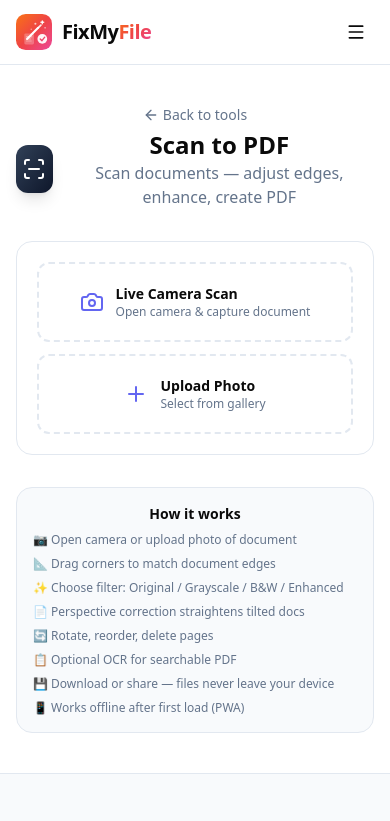
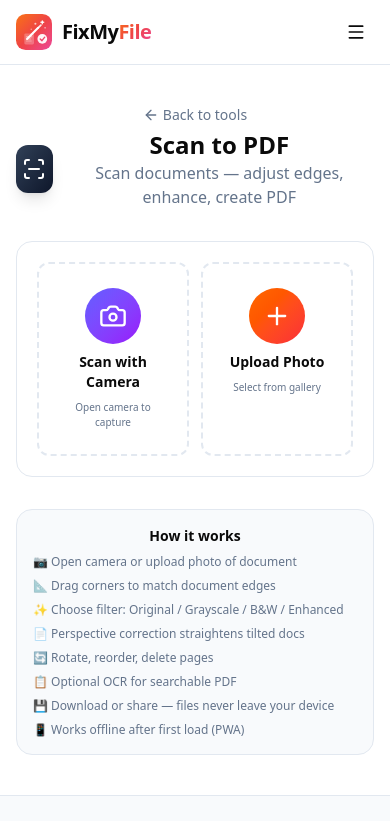
Before and after one commit to abinas94/fixmyfile, a Next.js app: page /tools/scan-to-pdf in a window 390 px wide. Shown: the top 821 px of the page. Built offline with nearby package versions, Linux system fonts and the light colour scheme.

Commit message:
Scan to PDF: full-screen camera on mobile, bigger capture button, prominent scan/upload buttons

```diff
--- a/src/app/tools/scan-to-pdf/page.tsx
+++ b/src/app/tools/scan-to-pdf/page.tsx
@@ -341,15 +341,24 @@ export default function ScanToPDF() {
 
       {/* ===== CAMERA VIEW ===== */}
       {showCamera && (
-        <div className="rounded-2xl border border-[var(--border)] overflow-hidden bg-black">
-          <video ref={videoRef} className="w-full max-h-[60vh] object-contain" playsInline muted autoPlay />
-          <div className="flex justify-center gap-4 p-4 bg-[var(--card)]">
-            <button onClick={captureFrame} disabled={!cameraReady}
-              className="w-16 h-16 rounded-full bg-white border-4 border-[var(--primary)] hover:scale-110 active:scale-90 transition-transform disabled:opacity-50" />
+        <div className="fixed inset-0 z-50 bg-black flex flex-col">
+          <video ref={videoRef} className="flex-1 w-full object-cover" playsInline muted autoPlay />
+          {/* Capture controls — bottom */}
+          <div className="absolute bottom-0 left-0 right-0 pb-8 pt-4 flex items-center justify-center gap-6 bg-gradient-to-t from-black/80 to-transparent">
             <button onClick={stopCamera}
-              className="px-4 py-2 rounded-xl bg-red-500 text-white text-sm font-medium self-center">
+              className="px-5 py-2.5 rounded-full bg-white/20 backdrop-blur text-white text-sm font-medium">
               Cancel
             </button>
+            <button onClick={captureFrame} disabled={!cameraReady}
+              className="w-18 h-18 rounded-full bg-white border-4 border-indigo-400 shadow-lg hover:scale-110 active:scale-90 transition-transform disabled:opacity-50"
+              style={{ width: "72px", height: "72px" }} />
+            <div className="w-16" /> {/* Spacer for centering */}
+          </div>
+          {/* Guide text */}
+          <div className="absolute top-12 left-0 right-0 text-center">
+            <p className="text-white/80 text-sm font-medium bg-black/30 inline-block px-4 py-1.5 rounded-full backdrop-blur">
+              Position document in frame & tap capture
+            </p>
           </div>
         </div>
       )}
@@ -420,22 +429,22 @@ export default function ScanToPDF() {
       {/* ===== CAPTURE BUTTONS ===== */}
       {!editingImage && !showCamera && (
         <div className="p-5 rounded-2xl border border-[var(--border)] bg-[var(--card)]">
-          <div className="grid grid-cols-1 sm:grid-cols-2 gap-3">
+          <div className="grid grid-cols-2 gap-3">
             <button onClick={startCamera}
-              className="flex items-center justify-center gap-3 p-5 rounded-xl border-2 border-dashed border-[var(--border)] hover:border-[var(--primary)] hover:bg-[var(--muted)] transition-all">
-              <Camera className="w-6 h-6 text-[var(--primary)]" />
-              <div className="text-left">
-                <p className="font-semibold text-sm">Live Camera Scan</p>
-                <p className="text-xs text-[var(--muted-foreground)]">Open camera & capture document</p>
+              className="flex flex-col items-center gap-2 p-6 rounded-xl border-2 border-dashed border-[var(--border)] hover:border-[var(--primary)] hover:bg-[var(--muted)] transition-all">
+              <div className="w-14 h-14 rounded-full bg-gradient-to-br from-indigo-500 to-purple-600 flex items-center justify-center">
+                <Camera className="w-7 h-7 text-white" />
               </div>
+              <p className="font-semibold text-sm text-center">Scan with Camera</p>
+              <p className="text-[10px] text-[var(--muted-foreground)] text-center">Open camera to capture</p>
             </button>
             <button onClick={() => fileInputRef.current?.click()}
-              className="flex items-center justify-center gap-3 p-5 rounded-xl border-2 border-dashed border-[var(--border)] hover:border-[var(--primary)] hover:bg-[var(--muted)] transition-all">
-              <Plus className="w-6 h-6 text-[var(--primary)]" />
-              <div className="text-left">
-                <p className="font-semibold text-sm">Upload Photo</p>
-                <p className="text-xs text-[var(--muted-foreground)]">Select from gallery</p>
+              className="flex flex-col items-center gap-2 p-6 rounded-xl border-2 border-dashed border-[var(--border)] hover:border-[var(--primary)] hover:bg-[var(--muted)] transition-all">
+              <div className="w-14 h-14 rounded-full bg-gradient-to-br from-orange-500 to-red-500 flex items-center justify-center">
+                <Plus className="w-7 h-7 text-white" />
               </div>
+              <p className="font-semibold text-sm text-center">Upload Photo</p>
+              <p className="text-[10px] text-[var(--muted-foreground)] text-center">Select from gallery</p>
             </button>
           </div>
           <input ref={fileInputRef} type="file" accept="image/*" onChange={handleFileUpload} className="hidden" />
```
